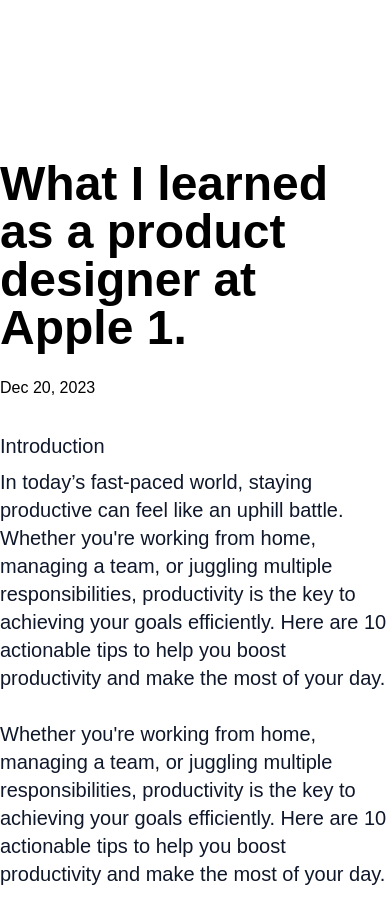
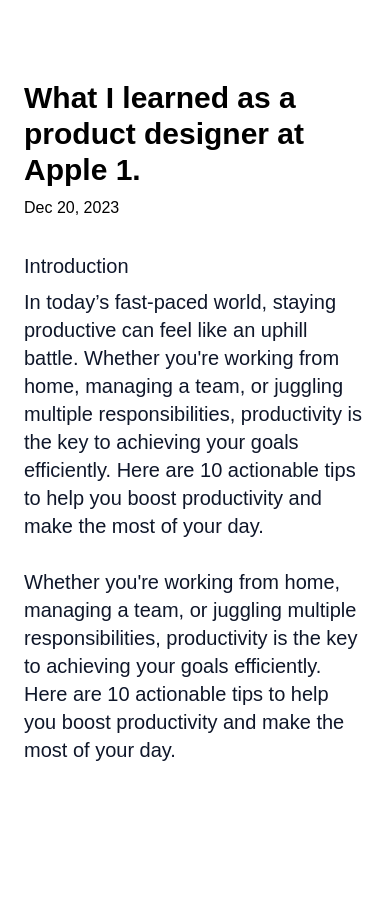
Before and after one commit to MehdiKhoshnevisz/iblog, a React (Vite) app: page /post/1 in a window 390 px wide. Shown: the top 924 px of the page. After the commit the page ends 844 px from the top, so only its background shows below. Built offline with nearby package versions, Linux system fonts and the light colour scheme; a web font is replaced by a local one.

Commit message:
Make responsive pages

```diff
--- a/src/components/Container.tsx
+++ b/src/components/Container.tsx
@@ -3,7 +3,11 @@
   className?: string;
 }) => {
   const { children, className = "" } = props;
-  return <div className={`max-w-3xl mx-auto ${className}`}>{children}</div>;
+  return (
+    <div className={`max-w-4xl mx-auto px-6 lg:px-0 ${className}`}>
+      {children}
+    </div>
+  );
 };
 
 export default Container;
--- a/src/components/Post.tsx
+++ b/src/components/Post.tsx
@@ -14,7 +14,7 @@
           width={320}
           height={240}
           alt="A descriptive image"
-          className="rounded-lg bg-slate-100"
+          className="rounded-lg bg-slate-100 w-full lgj:w-auto"
         />
         <figcaption className="mt-1">
           <span className="">{date}</span>
--- a/src/pages/home/components/Biography.tsx
+++ b/src/pages/home/components/Biography.tsx
@@ -4,12 +4,12 @@
 
 const Biography = () => {
   return (
-    <Container className="my-40">
+    <Container className="my-24 md:my-40">
       <section>
-        <h1 className="text-6xl text-center font-black">
+        <h1 className="text-4xl md:text-6xl text-center font-black leading-snug md:leading-none">
           Remote Front-End Developer from IRAN,Tehran.
         </h1>
-        <p className="text-center mx-auto mt-8 text-xl text-slate-600 leading-snug">
+        <p className="text-center mx-auto mt-8 text-lg md:text-xl text-slate-600 leading-loose md:leading-snug">
           Hey, I’m <span className="font-black">Mehdi</span>-a front-end
           developer who loves creating interactive, visually stunning web
           experiences. From smooth animations to clean, functional designs, I’m
--- a/src/pages/home/components/Posts.tsx
+++ b/src/pages/home/components/Posts.tsx
@@ -43,12 +43,12 @@
 
   return (
     <Container>
-      <h2 className="text-center text-4xl text-slate-950 font-black mb-10">
+      <h2 className="text-center text-2xl md:text-4xl text-slate-950 font-black mb-10">
         What's going on?
       </h2>
-      <div className="grid grid-cols-12 gap-4">
+      <div className="grid grid-cols-12 sm:gap-4">
         {posts.map((post, index) => (
-          <div className="col-span-4">
+          <div className="col-span-12 sm:col-span-6 lg:col-span-4 mb-6 sm:mb-0">
             <Post
               key={index}
               href={`/post/${index + 1}`}
--- a/src/pages/post/index.tsx
+++ b/src/pages/post/index.tsx
@@ -6,12 +6,12 @@
 
   return (
     <main>
-      <Container className="my-40">
+      <Container className="my-20 md:my-40">
         <header className="mb-8">
-          <h1 className="text-5xl font-black">
+          <h1 className="text-3xl md:text-5xl font-black">
             What I learned as a product designer at Apple {id}.
           </h1>
-          <span className="block mt-6">Dec 20, 2023</span>
+          <span className="block mt-2 md:mt-6">Dec 20, 2023</span>
         </header>
 
         <article className="text-xl text-slate-900">
```
